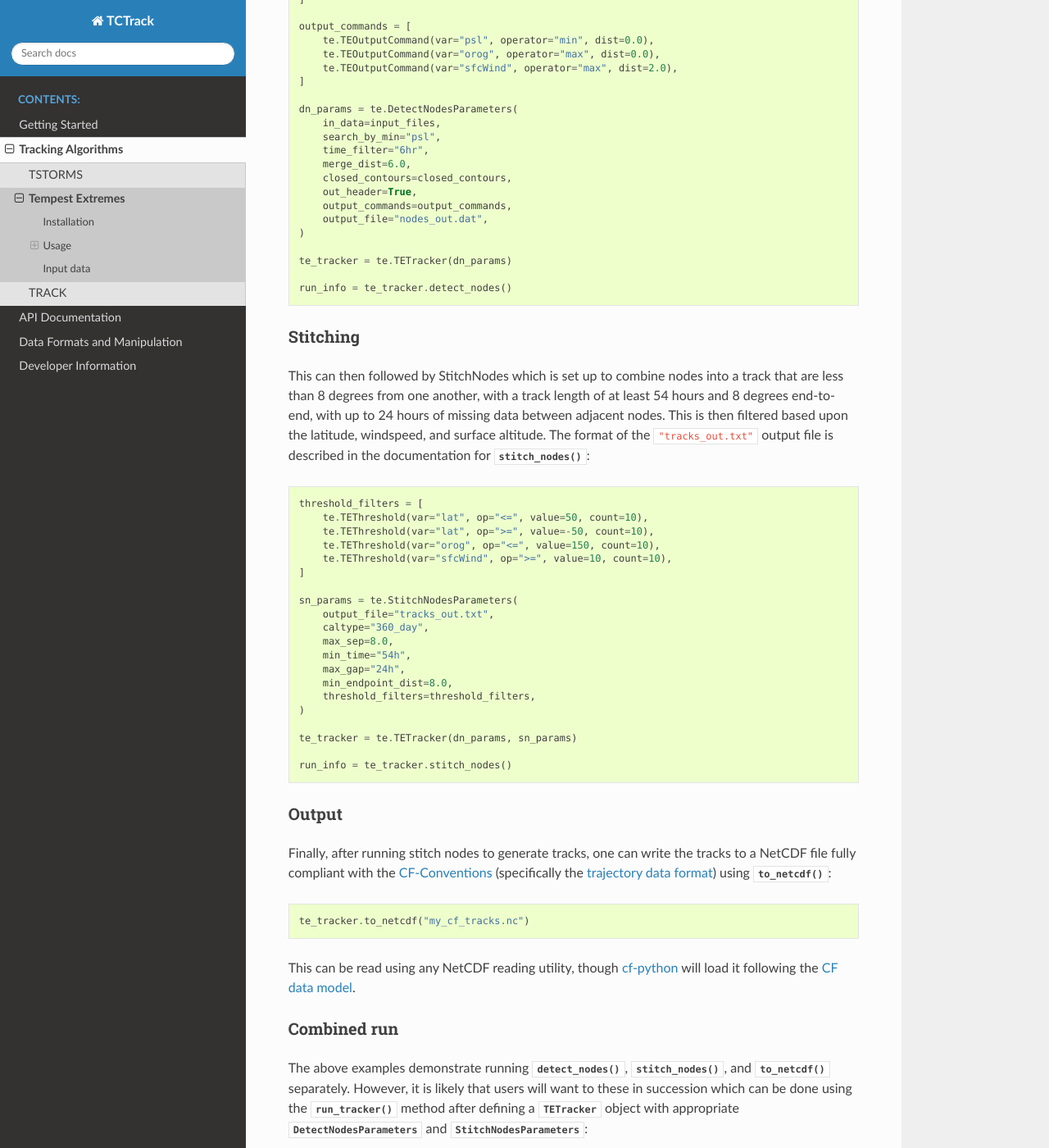
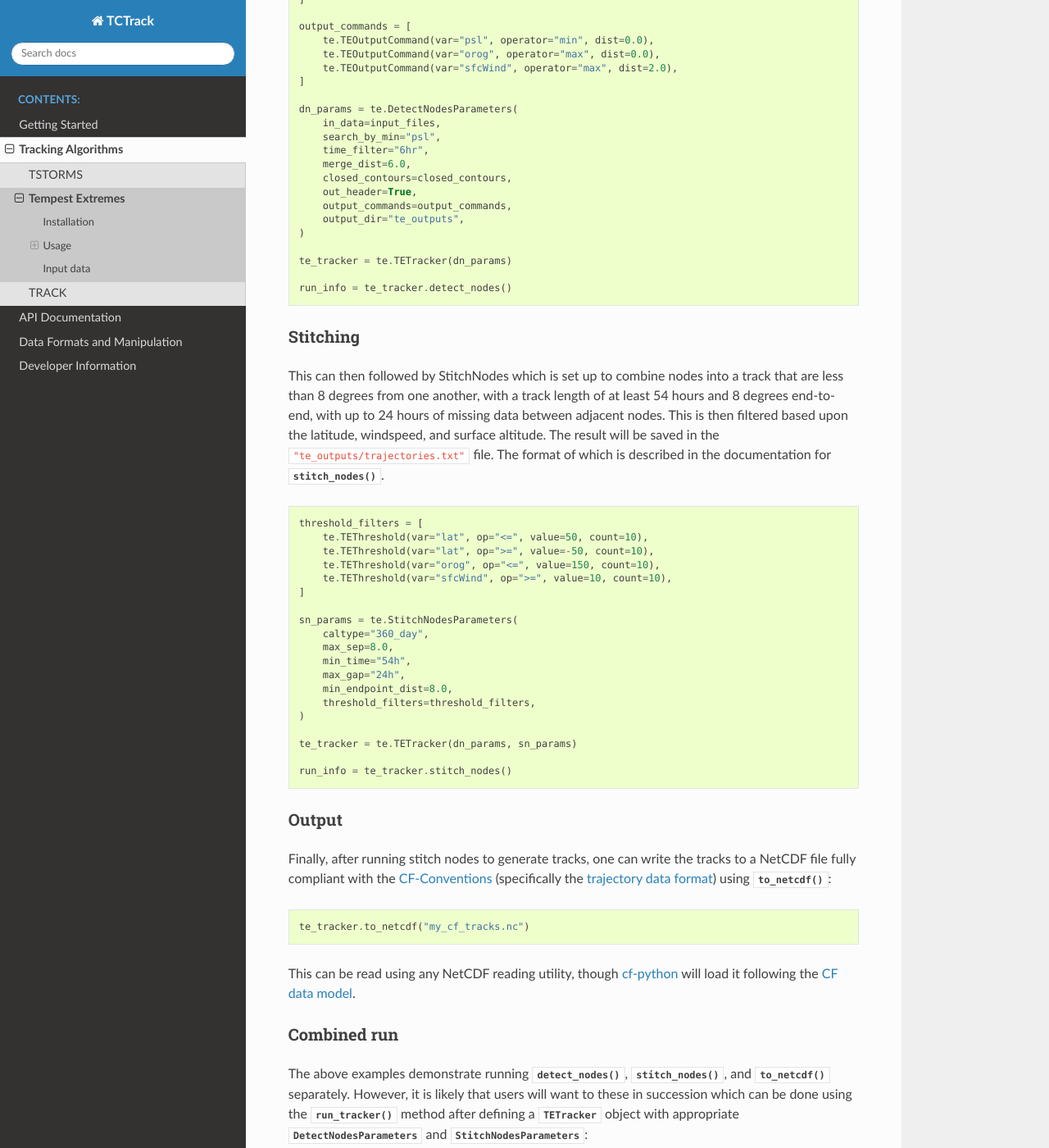
Before and after one commit to Cambridge-ICCS/TCTrack, a Sphinx documentation site: the page built from docs/tracking-algorithms/tempest_extremes.rst, in a window 1280 px wide and 1400 px high, scrolled down 1958 px. Shown: the whole window at 82% size. Built offline with Sphinx 7.4.7 and the Read the Docs theme 3.1.0, drawn with Linux system fonts in a browser that asks for light colours; some of the changed text lies outside the part shown.

Commit message:
TE: Update docs for output_dir

```diff
--- a/docs/tracking-algorithms/tempest_extremes.rst
+++ b/docs/tracking-algorithms/tempest_extremes.rst
@@ -115,7 +115,7 @@ may be used with :meth:`~TETracker.stitch_nodes`:
         closed_contours=closed_contours,
         out_header=True,
         output_commands=output_commands,
-        output_file="nodes_out.dat",
+        output_dir="te_outputs",
     )
 
     te_tracker = te.TETracker(dn_params)
@@ -128,9 +128,9 @@ Stitching
 This can then followed by StitchNodes which is set up to combine nodes into a track that
 are less than 8 degrees from one another, with a track length of at least 54 hours and 8
 degrees end-to-end, with up to 24 hours of missing data between adjacent nodes. This is
-then filtered based upon the latitude, windspeed, and surface altitude. The format of
-the ``"tracks_out.txt"`` output file is described in the documentation for
-:meth:`~TETracker.stitch_nodes`:
+then filtered based upon the latitude, windspeed, and surface altitude. The result will
+be saved in the ``"te_outputs/trajectories.txt"`` file. The format of which is described
+in the documentation for :meth:`~TETracker.stitch_nodes`.
 
 .. code-block:: python
 
@@ -142,7 +142,6 @@ the ``"tracks_out.txt"`` output file is described in the documentation for
     ]
 
     sn_params = te.StitchNodesParameters(
-        output_file="tracks_out.txt",
         caltype="360_day",
         max_sep=8.0,
         min_time="54h",
@@ -188,18 +187,21 @@ appropriate :class:`DetectNodesParameters` and :class:`StitchNodesParameters`:
 
     te_tracker.run_tracker("my_cf_tracks.nc")
 
-When running in this way there are certain parameters that *should not* be
-set. In :class:`StitchNodesParameters`, :attr:`~StitchNodesParameters.in_fmt`
-and :attr:`~StitchNodesParameters.in_file` will be determined from
-:class:`DetectNodesParameters`. Also,
-:attr:`~StitchNodesParameters.out_seconds` should be left ``False`` to enable
-proper conversion to the netCDF output file.
+When running in this way there are certain parameters that *should not* be set. In
+:class:`StitchNodesParameters`, :attr:`~StitchNodesParameters.in_fmt` and
+:attr:`~StitchNodesParameters.in_file` will be determined from
+:class:`DetectNodesParameters`. Also, :attr:`~StitchNodesParameters.out_seconds` should
+be left as the default value of ``False`` to enable proper conversion to the netCDF
+output file.
 
-If the intermediate files generated by Tempest Extremes are not of interest then the
-values of :attr:`DetectNodesParameters.output_file` and
-:attr:`StitchNodesParameters.output_file` can be left as ``None`` to avoid saving them.
-They will instead be stored in a temporary directory that lasts for the lifetime of the
-:class:`TETracker` instance.
+It is recommended to set the :attr:`DetectNodesParameters.output_dir` parameter so that
+the intermediate files generated by Tempest Extremes will be retained. Otherwise, if
+there is an error or you wish to rerun part of the process you will have to fully start
+over. However, if you do not wish to retain the intermediate files then
+:attr:`DetectNodesParameters.output_dir` and :attr:`StitchNodesParameters.output_dir`
+can be left as the default (``None``) to avoid saving them. They will instead be stored
+in a temporary directory that lasts for only the lifetime of the :class:`TETracker`
+instance.
 
 Input data
 ----------
```
